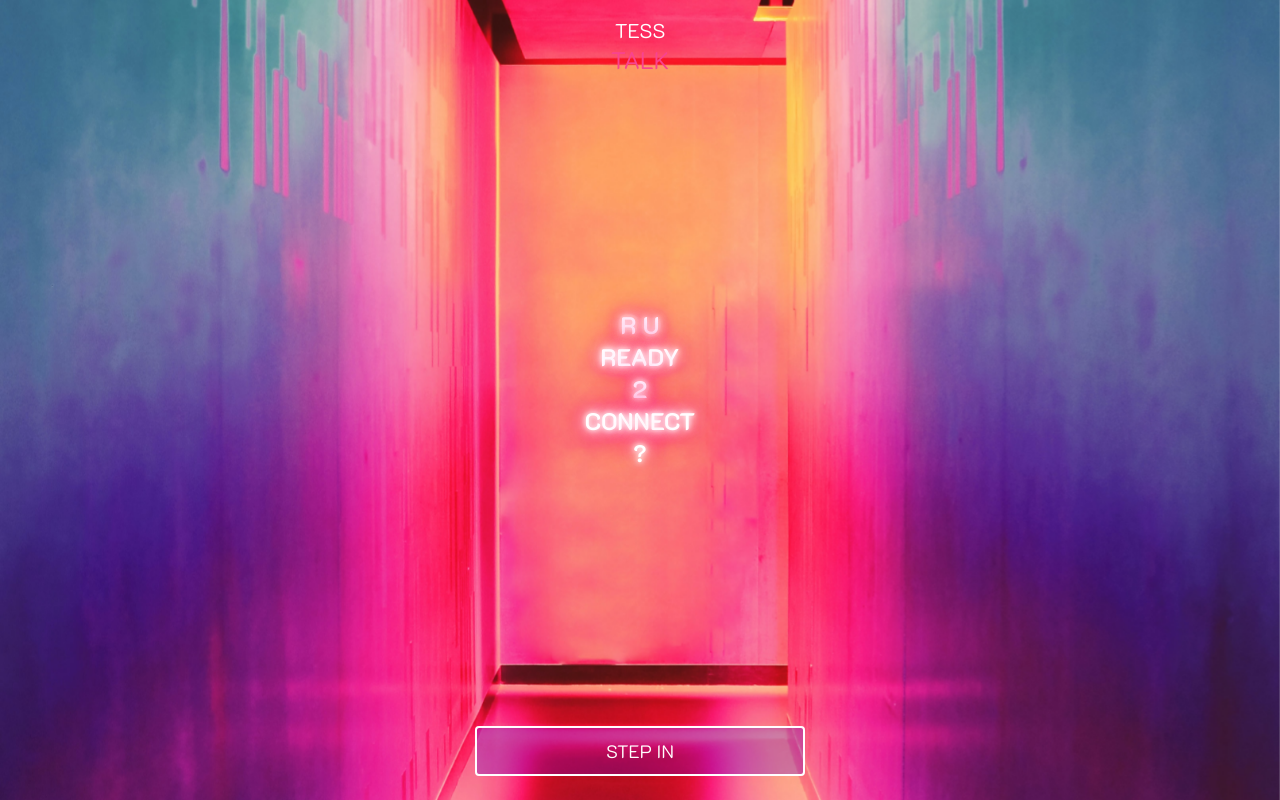
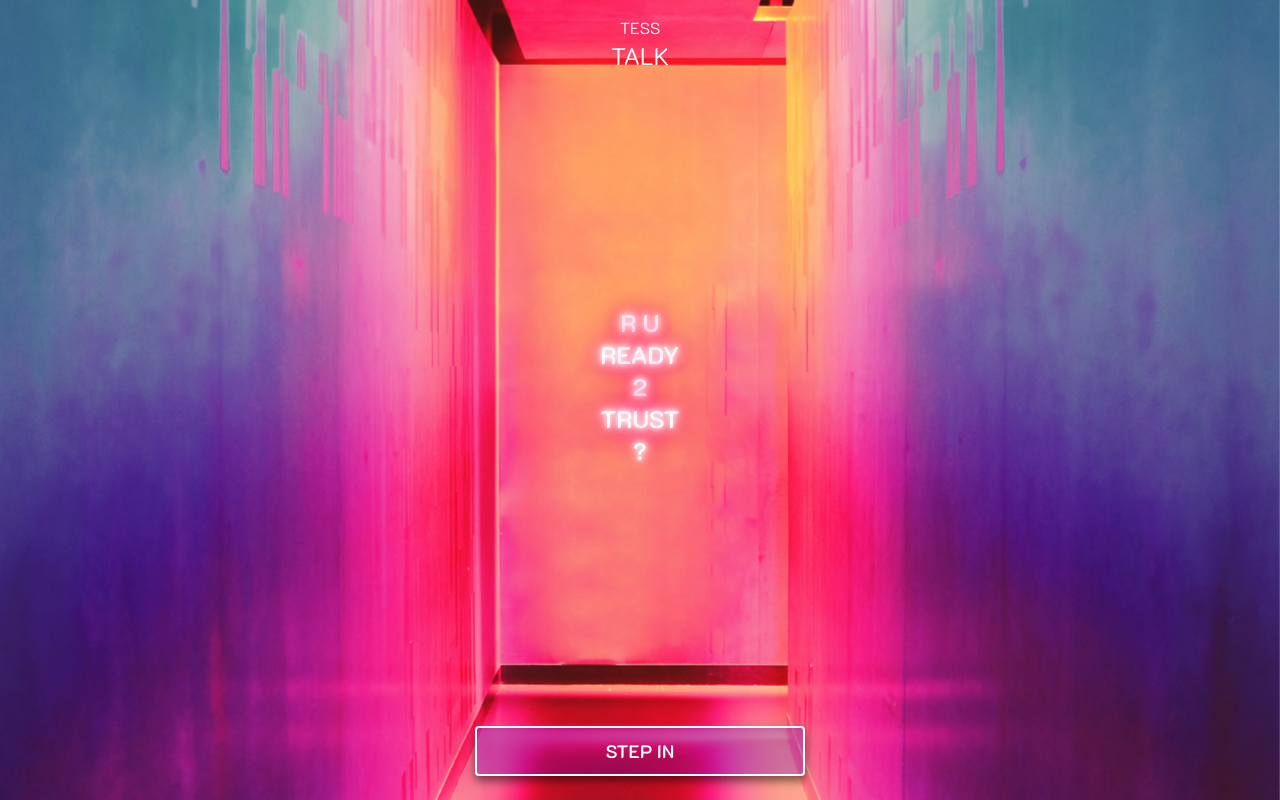
Before and after one commit to tessceciliaj/tesstalk, a Next.js app: page / in a window 1280 px wide. Built offline with nearby package versions, Linux system fonts and the light colour scheme.

Commit message:
animate intro text

```diff
--- a/app/globals.css
+++ b/app/globals.css
@@ -9,3 +9,34 @@
   text-shadow: 0 0 5px #fff, 0 0 10px #fff, 0 0 15px #fff, 0 0 20px #f94390,
     0 0 30px #f94390, 0 0 40px #f94390, 0 0 55px #f94390, 0 0 75px #f94390;
 }
+
+.blink_me {
+  animation: blinker 4s backwards infinite;
+}
+
+@keyframes blinker {
+  90% {
+    opacity: 1;
+  }
+
+  92% {
+    opacity: 0.4;
+  }
+
+  93% {
+    opacity: 1;
+  }
+
+  97% {
+    opacity: 0.4;
+  }
+}
+
+.box {
+  box-shadow: 0px 5px 10px 0px rgba(0, 0, 0, 0.5);
+  transition: transform ease 0.5s, box-shadow ease 0.5s;
+}
+.box:hover {
+  transform: translateY(-5px);
+  box-shadow: 0px 10px 20px 2px rgba(0, 0, 0, 0.25);
+}
--- a/components/Button.tsx
+++ b/components/Button.tsx
@@ -1,7 +1,7 @@
 const Button = () => {
   return (
     <div className="w-full">
-      <button className="border-2 border-white w-[330px] h-[50px] m-6 rounded text-white text-lg bg-[rgba(97,0,207,0.3)]">
+      <button className="box border-2 border-white w-[330px] h-[50px] m-6 rounded font-semibold text-white text-lg bg-[rgba(97,0,207,0.3)]">
         STEP IN
       </button>
     </div>
--- a/components/Header.tsx
+++ b/components/Header.tsx
@@ -5,10 +5,10 @@ type HeaderProps = {
 
 const Header = ({ name, span }: HeaderProps) => {
   return (
-    <h1 className="pt-4 text-white text-xl">
+    <h1 className="pt-4 text-white">
       {name}
       <br />
-      <span className="text-[#F94390] text-2xl">{span}</span>
+      <span className="text-[#F94390] text-2xl md:text-white">{span}</span>
     </h1>
   );
 };
--- a/components/Intro.tsx
+++ b/components/Intro.tsx
@@ -4,14 +4,19 @@ import { useState, useEffect } from "react";
 const floatingWords: string[] = [
   "PLAY",
   "TALK",
-  "CONNECT",
+  "TRUST",
   "SHARE",
   "OPEN UP",
   "FEEL",
   "BOND",
-  "COMMUNICATE",
-  "BE HONEST",
+  "LAUGH",
+  "LISTEN",
+  "GROW",
+  "LEARN",
+  "LOVE",
+  "DREAM",
 ];
+
 const Intro = () => {
   const [wordIndex, setWordIndex] = useState<number>(0);
 
@@ -25,7 +30,7 @@ const Intro = () => {
   }, [wordIndex]);
 
   return (
-    <div className="text-2xl font-bold text-shadow">
+    <div className="text-2xl font-bold text-shadow blink_me">
       <h3>
         R U
         <br />
```
Also changed, not shown: components/Carddeck.tsx (added).
